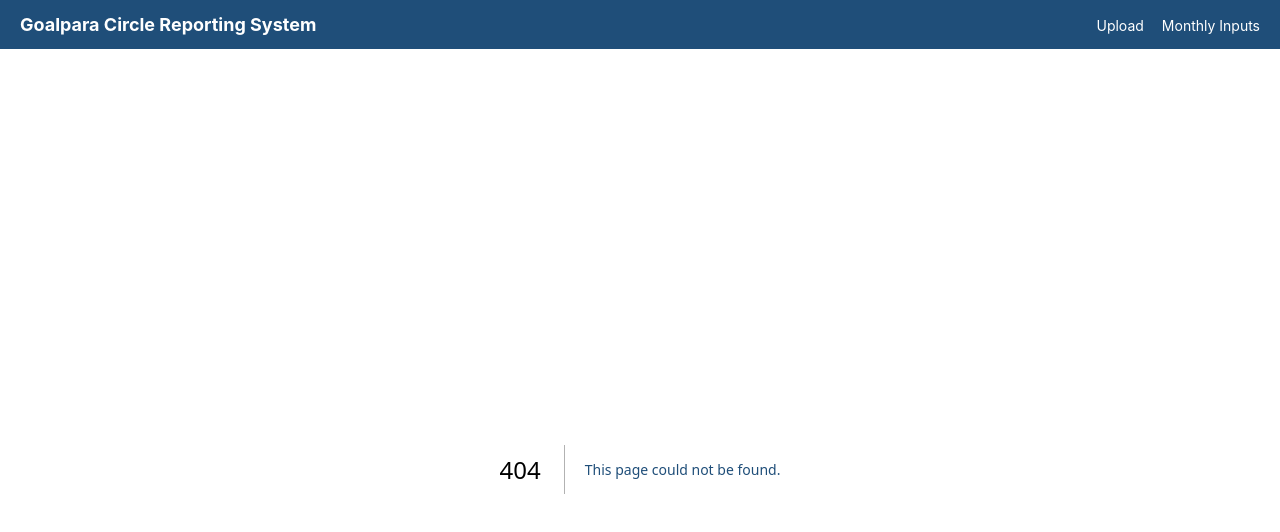
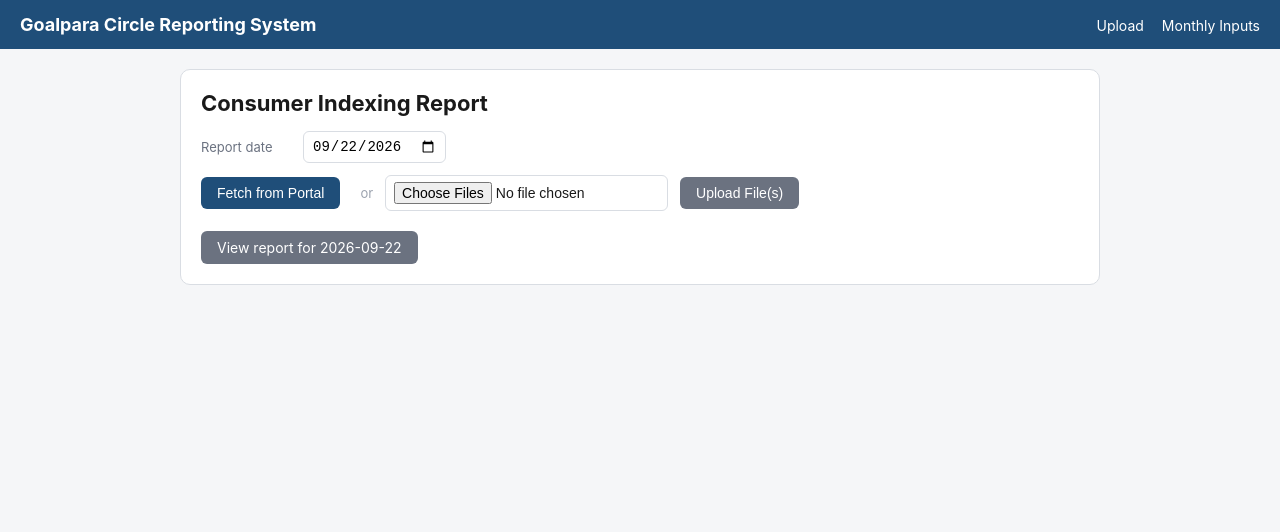
Before and after one commit to goalparaec/automation, a Next.js app: page /consumer-indexing in a window 1280 px wide. Before the commit this address had no page. Shown: the top 532 px of the page. Built offline with nearby package versions, Linux system fonts and the light colour scheme.

Commit message:
Create page.js

```diff
--- /dev/null
+++ b/app/consumer-indexing/page.js
@@ -0,0 +1,95 @@
+'use client';
+
+import { useState } from 'react';
+
+function todayISO() {
+  return new Date().toISOString().slice(0, 10);
+}
+
+export default function ConsumerIndexingUploadPage() {
+  const [reportDate, setReportDate] = useState(todayISO());
+  const [files, setFiles] = useState([]);
+  const [status, setStatus] = useState(null);
+
+  async function handleFetch() {
+    setStatus({ type: 'loading', message: 'Triggering fetch on GitHub Actions...' });
+    try {
+      const res = await fetch('/api/consumer-indexing/fetch', {
+        method: 'POST',
+        headers: { 'Content-Type': 'application/json' },
+        body: JSON.stringify({ reportDate }),
+      });
+      const data = await res.json();
+      if (!res.ok) throw new Error(data.error || 'Trigger failed.');
+      setStatus({ type: 'success', message: data.message });
+    } catch (err) {
+      setStatus({ type: 'error', message: `${err.message}` });
+    }
+  }
+
+  async function handleUpload() {
+    if (!files || files.length === 0) {
+      setStatus({ type: 'error', message: 'Choose one or more files first.' });
+      return;
+    }
+    setStatus({ type: 'loading', message: 'Uploading and processing...' });
+
+    const formData = new FormData();
+    for (const f of files) formData.append('files', f);
+    formData.append('reportDate', reportDate);
+
+    try {
+      const res = await fetch('/api/consumer-indexing/upload', { method: 'POST', body: formData });
+      const data = await res.json();
+      if (!res.ok) throw new Error(data.error || 'Upload failed.');
+      setStatus({
+        type: 'success',
+        message: `Processed ${data.rowCount} DTR rows (${data.excludedCount} excluded as GHDT, ${data.unmappedCount} unmapped). View the report below.`,
+      });
+    } catch (err) {
+      setStatus({ type: 'error', message: err.message });
+    }
+  }
+
+  return (
+    <div className="card">
+      <h1>Consumer Indexing Report</h1>
+
+      <div className="field-row">
+        <label>Report date</label>
+        <input type="date" value={reportDate} onChange={(e) => setReportDate(e.target.value)} />
+      </div>
+
+      <div style={{ display: 'flex', alignItems: 'center', gap: 12, flexWrap: 'wrap', marginTop: 12 }}>
+        <button className="btn" onClick={handleFetch} disabled={status?.type === 'loading'}>
+          Fetch from Portal
+        </button>
+        <span style={{ color: '#9ca3af', fontSize: 13 }}>or</span>
+        <input
+          type="file"
+          accept=".xlsx,.xls,.csv"
+          multiple
+          onChange={(e) => {
+            setFiles(Array.from(e.target.files ?? []));
+            setStatus(null);
+          }}
+        />
+        <button className="btn secondary" onClick={handleUpload} disabled={status?.type === 'loading'}>
+          {status?.type === 'loading' ? 'Working...' : 'Upload File(s)'}
+        </button>
+      </div>
+
+      {status && (
+        <p className={`status ${status.type === 'error' ? 'error' : status.type === 'success' ? 'success' : ''}`}>
+          {status.message}
+        </p>
+      )}
+
+      <div style={{ marginTop: 20 }}>
+        <a className="btn secondary" href={`/consumer-indexing/report/${reportDate}`}>
+          View report for {reportDate}
+        </a>
+      </div>
+    </div>
+  );
+}
```
